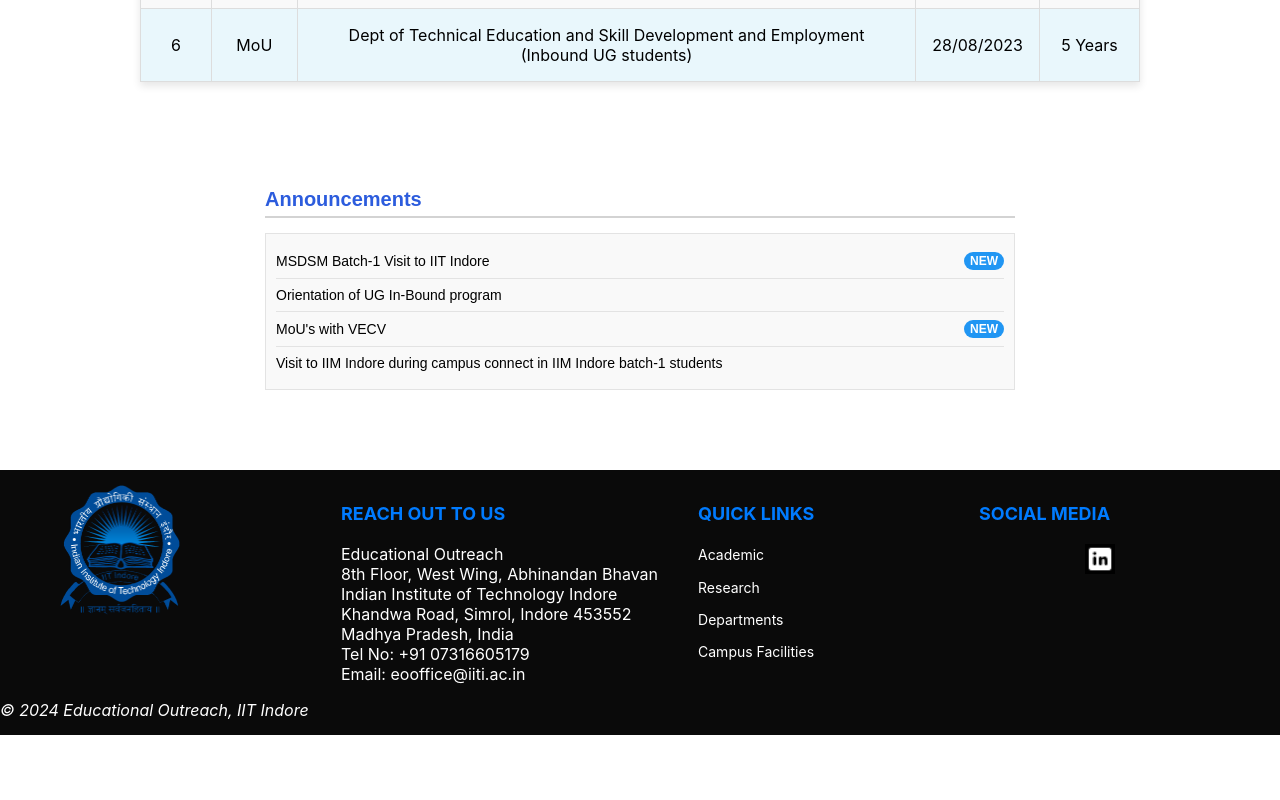
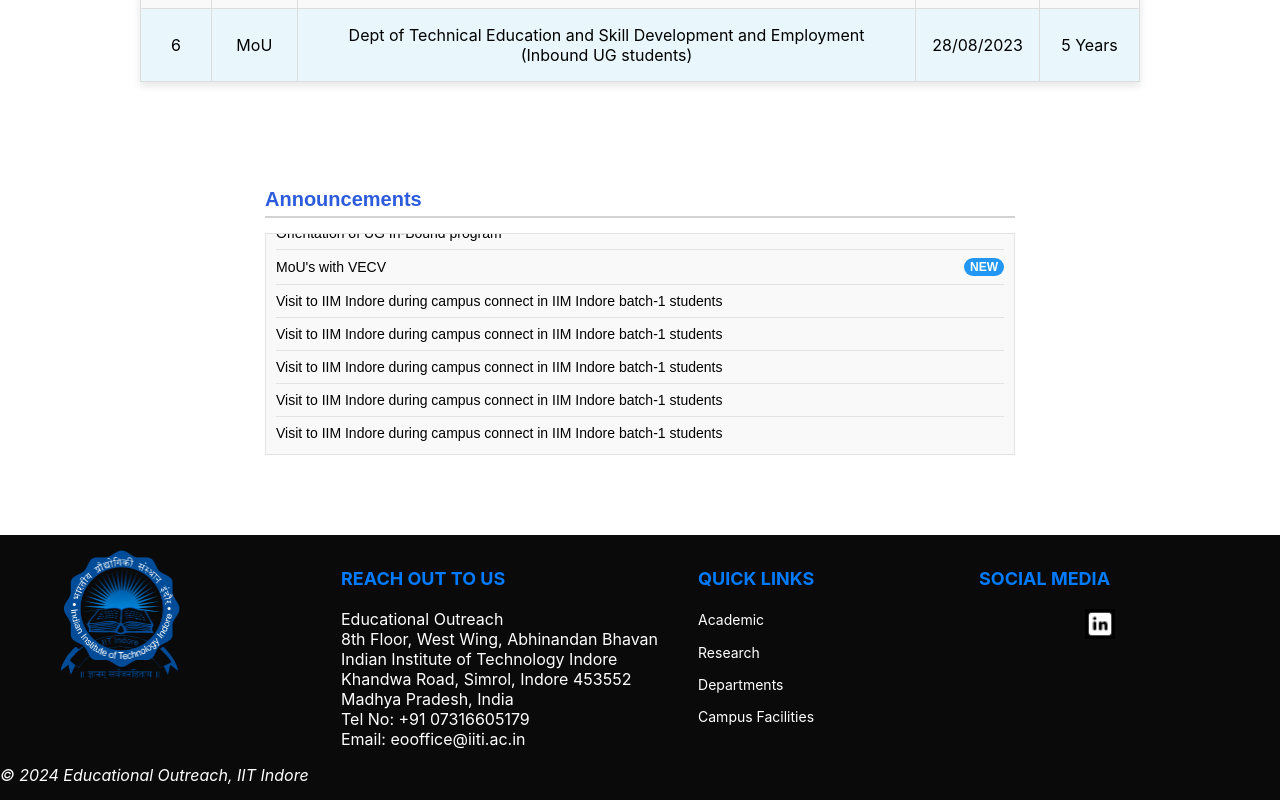
Before and after one commit to AviralSharma11/Educational_Outreach, a React (Create React App) app: page / in a window 1280 px wide. Shown: the part 2771-3571 px from the top of the page. Before the commit the page ends 3506 px from the top, so only its background shows below. Built offline with nearby package versions, Linux system fonts and the light colour scheme.

Commit message:
Announcement have auto scrolling

```diff
--- a/src/Components/Announcements.jsx
+++ b/src/Components/Announcements.jsx
@@ -1,13 +1,40 @@
-import React from "react";
+import React, { useEffect, useRef } from "react";
 import "../Styles/Announcements.css";
 import announcements from "../List/announcements";
 
+export default function Announcements() {
+    const listRef = useRef(null);
 
-export default function Announcements() {
+    useEffect(() => {
+        const announcementsList = listRef.current;
+        if (!announcementsList) return;
+
+        let scrollDirection = 1;
+        const scrollStep = 1;
+        const scrollInterval = 100; // Time
+
+        const scrollFunction = () => {
+            announcementsList.scrollTop += scrollStep * scrollDirection;
+
+            //  bottom
+            if (announcementsList.scrollTop + announcementsList.clientHeight >= announcementsList.scrollHeight) {
+                scrollDirection = -1; // scroll up
+            }
+
+            // top
+            if (announcementsList.scrollTop <= 0) {
+                scrollDirection = 1;//scroll down
+            }
+        };
+
+        const interval = setInterval(scrollFunction, scrollInterval);
+        return () => clearInterval(interval);
+    }, []);
+
     return (
         <div className="announcements">
             <h2 className="announcements-heading">Announcements</h2>
-            <div className="announcements-list">
+            <div className="announcements-list" ref={listRef}>
                 {announcements.map((annc, index) => (
                     <div key={index} className="announcement-item">
                         {annc.text}
--- a/src/List/announcements.js
+++ b/src/List/announcements.js
@@ -2,6 +2,10 @@
     { text: "MSDSM Batch-1 Visit to IIT Indore", isNew: true },
     { text: "Orientation of UG In-Bound program", isNew: false },
     { text: "MoU's with VECV", isNew: true },
+    { text: "Visit to IIM Indore during campus connect in IIM Indore batch-1 students", isNew: false },
+    { text: "Visit to IIM Indore during campus connect in IIM Indore batch-1 students", isNew: false },
+    { text: "Visit to IIM Indore during campus connect in IIM Indore batch-1 students", isNew: false },
+    { text: "Visit to IIM Indore during campus connect in IIM Indore batch-1 students", isNew: false },
     { text: "Visit to IIM Indore during campus connect in IIM Indore batch-1 students", isNew: false }
 ];
 
```
Lines whose indentation alone changed are shown as unchanged.
